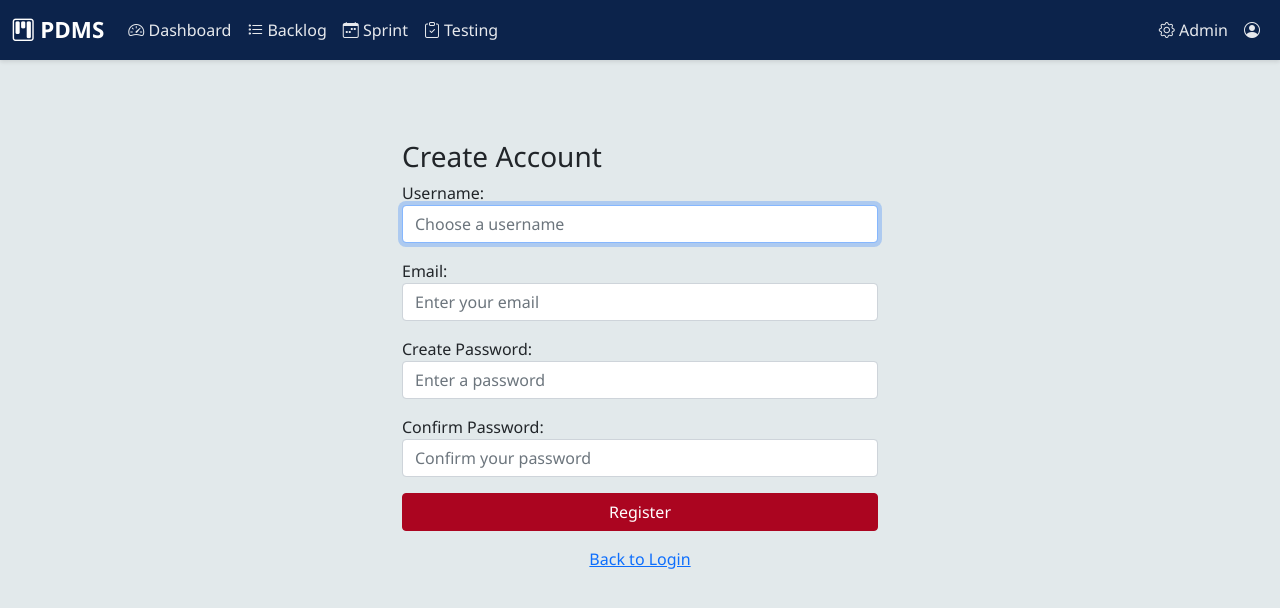
After one commit to David-Coulter/sfwe507site, a Django app: page /register/ in a window 1280 px wide. The commit adds this page. Shown: the top 608 px of the page. Run offline with Django 5.2, Linux system fonts and the light colour scheme; some libraries are stand-ins or nearby versions.

Commit message:
Added user registration feature and updated login page

```diff
--- a/507site/main/forms.py
+++ b/507site/main/forms.py
@@ -1,17 +1,94 @@
 from django import forms
+from django.contrib.auth.models import User
+from django.contrib.auth.forms import UserCreationForm
 from .models import Task, Comment
+
+
+class RegisterForm(UserCreationForm):
+    email = forms.EmailField(
+        required=True,
+        widget=forms.EmailInput(attrs={
+            'class': 'form-control',
+            'placeholder': 'Enter your email'
+        })
+    )
+
+    username = forms.CharField(
+        widget=forms.TextInput(attrs={
+            'class': 'form-control',
+            'placeholder': 'Choose a username'
+        })
+    )
+
+    password1 = forms.CharField(
+        label='Create Password',
+        widget=forms.PasswordInput(attrs={
+            'class': 'form-control',
+            'placeholder': 'Enter a password'
+        })
+    )
+
+    password2 = forms.CharField(
+        label='Confirm Password',
+        widget=forms.PasswordInput(attrs={
+            'class': 'form-control',
+            'placeholder': 'Confirm your password'
+        })
+    )
+
+    class Meta:
+        model = User
+        fields = ['username', 'email', 'password1', 'password2']
+
+    def clean_email(self):
+        email = self.cleaned_data.get('email')
+        if User.objects.filter(email__iexact=email).exists():
+            raise forms.ValidationError('An account with that email already exists.')
+        return email
+
+    def clean_username(self):
+        username = self.cleaned_data.get('username')
+        if User.objects.filter(username__iexact=username).exists():
+            raise forms.ValidationError('That username is already taken.')
+        return username
+
+    def save(self, commit=True):
+        user = super().save(commit=False)
+        user.email = self.cleaned_data['email']
+        if commit:
+            user.save()
+        return user
+
 
 class TaskForm(forms.ModelForm):
     class Meta:
         model = Task
         fields = ['title', 'description', 'priority', 'story_points', 'assigned_to', 'estimated_hours']
         widgets = {
-            'title': forms.TextInput(attrs={'class': 'form-control', 'placeholder': 'Enter task title', 'required': True}),
-            'description': forms.Textarea(attrs={'class': 'form-control', 'placeholder': 'Enter task description', 'rows': 4, 'required': True}),
+            'title': forms.TextInput(attrs={
+                'class': 'form-control',
+                'placeholder': 'Enter task title',
+                'required': True
+            }),
+            'description': forms.Textarea(attrs={
+                'class': 'form-control',
+                'placeholder': 'Enter task description',
+                'rows': 4,
+                'required': True
+            }),
             'priority': forms.Select(attrs={'class': 'form-select'}),
-            'story_points': forms.NumberInput(attrs={'class': 'form-control', 'placeholder': '1, 2, 3, 5, 8, 13...', 'min': 1}),
+            'story_points': forms.NumberInput(attrs={
+                'class': 'form-control',
+                'placeholder': '1, 2, 3, 5, 8, 13...',
+                'min': 1
+            }),
             'assigned_to': forms.Select(attrs={'class': 'form-select'}),
-            'estimated_hours': forms.NumberInput(attrs={'class': 'form-control', 'placeholder': 'e.g., 4.5', 'step': '0.5', 'min': 0}),
+            'estimated_hours': forms.NumberInput(attrs={
+                'class': 'form-control',
+                'placeholder': 'e.g., 4.5',
+                'step': '0.5',
+                'min': 0
+            }),
         }
         labels = {
             'title': 'Task Title',
@@ -22,12 +99,18 @@ class TaskForm(forms.ModelForm):
             'estimated_hours': 'Estimated Hours (optional)',
         }
 
+
 class CommentForm(forms.ModelForm):
     class Meta:
         model = Comment
         fields = ['text']
         widgets = {
-            'text': forms.Textarea(attrs={'class': 'form-control', 'placeholder': 'Enter your comment', 'rows': 3, 'maxlength': 1000,})
+            'text': forms.Textarea(attrs={
+                'class': 'form-control',
+                'placeholder': 'Enter your comment',
+                'rows': 3,
+                'maxlength': 1000,
+            })
         }
         labels = {
             'text': '',
--- a/507site/main/templates/registration/login.html
+++ b/507site/main/templates/registration/login.html
@@ -34,6 +34,12 @@
                 </button>
                 <input type="hidden" name="next" value="{{ next }}">
             </form>
+
+            <div class="text-center mt-3">
+                <span class="text-muted">Don’t have an account?</span><br>
+                <a href="{% url 'register' %}">Create an account</a>
+            </div>
+
         </div>
     </div>
 </div>
--- /dev/null
+++ b/507site/main/templates/registration/register.html
@@ -0,0 +1,21 @@
+{% extends 'base.html' %}
+
+{% block content %}
+<div class="container mt-5" style="max-width: 500px;">
+    <h3>Create Account</h3>
+
+    <form method="post">
+        {% csrf_token %}
+
+        {{ form.as_p }}
+
+        <button type="submit" class="btn btn-primary w-100">
+            Register
+        </button>
+    </form>
+
+    <div class="mt-3 text-center">
+        <a href="{% url 'login' %}">Back to Login</a>
+    </div>
+</div>
+{% endblock %}
--- a/507site/main/urls.py
+++ b/507site/main/urls.py
@@ -3,6 +3,7 @@ from . import views
 
 urlpatterns = [
     path('', views.dashboard, name='dashboard'),
+    path('register/', views.register, name='register'),
     path('task/<int:pk>/', views.task_detail, name='task_detail'),
     path('task/<int:pk>/edit/', views.edit_task, name='edit_task'),
     path('task/create/', views.create_task, name='create_task'),
--- a/507site/main/views.py
+++ b/507site/main/views.py
@@ -2,10 +2,25 @@ from django.shortcuts import render, redirect
 from django.contrib.auth.decorators import login_required
 from django.contrib import messages
 from .models import Task, Comment
-from .forms import TaskForm, CommentForm
+from .forms import TaskForm, CommentForm, RegisterForm
 from django.http import JsonResponse
-from django.views.decorators.csrf import csrf_exempt
 import json
+
+
+def register(request):
+    if request.user.is_authenticated:
+        return redirect('dashboard')
+
+    if request.method == 'POST':
+        form = RegisterForm(request.POST)
+        if form.is_valid():
+            form.save()
+            messages.success(request, 'Account created successfully. Please log in.')
+            return redirect('login')
+    else:
+        form = RegisterForm()
+
+    return render(request, 'registration/register.html', {'form': form})
 
 
 @login_required
@@ -29,6 +44,7 @@ def dashboard(request):
     }
     return render(request, 'main/dashboard.html', context)
 
+
 @login_required
 def create_task(request):
     if request.method == 'POST':
@@ -42,7 +58,7 @@ def create_task(request):
             messages.success(request, f'Task "{task.title}" created successfully!')
             return redirect('dashboard')
     else:
-            form = TaskForm()
+        form = TaskForm()
 
     context = {
         'form': form,
@@ -50,6 +66,7 @@ def create_task(request):
     }
 
     return render(request, 'main/task_form.html', context)
+
 
 @login_required
 def task_detail(request, pk):
@@ -75,6 +92,7 @@ def task_detail(request, pk):
         'comments': comments
     }
     return render(request, 'main/task_detail.html', context)
+
 
 @login_required
 def edit_task(request, pk):
@@ -107,7 +125,6 @@ def update_task_description(request, pk):
             task = Task.objects.get(pk=pk)
             data = json.loads(request.body)
 
-            # Update the description with new checkbox states
             task.description = data.get('description')
             task.save()
 
--- a/507site/requirements.txt
+++ b/507site/requirements.txt
@@ -1,5 +1,2 @@
-# Core Framework
-Django>=4.2,<5.0
-
-# Markdown Support for Task Descriptions
+Django>=5.2,<5.3
 markdown>=3.4.0
```
